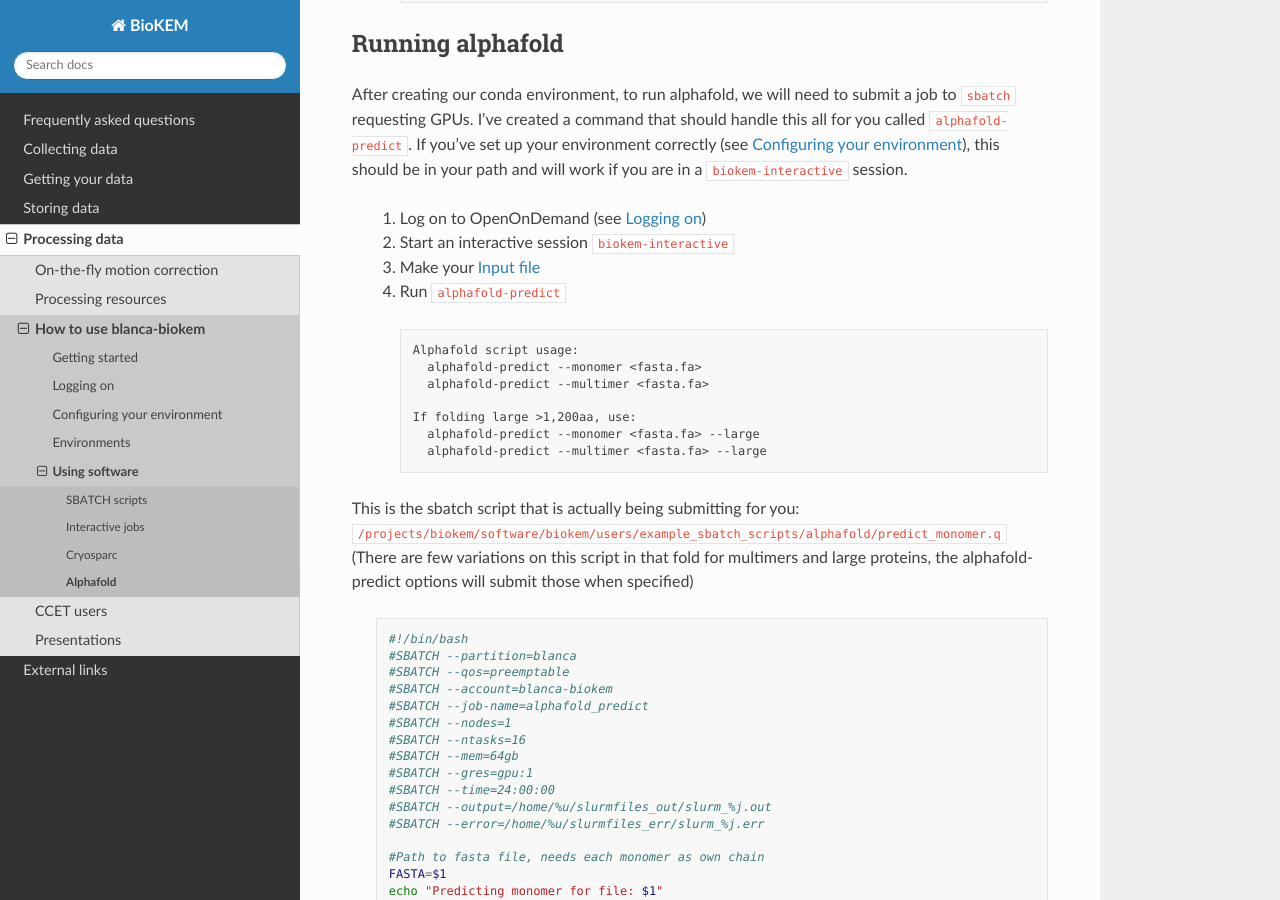
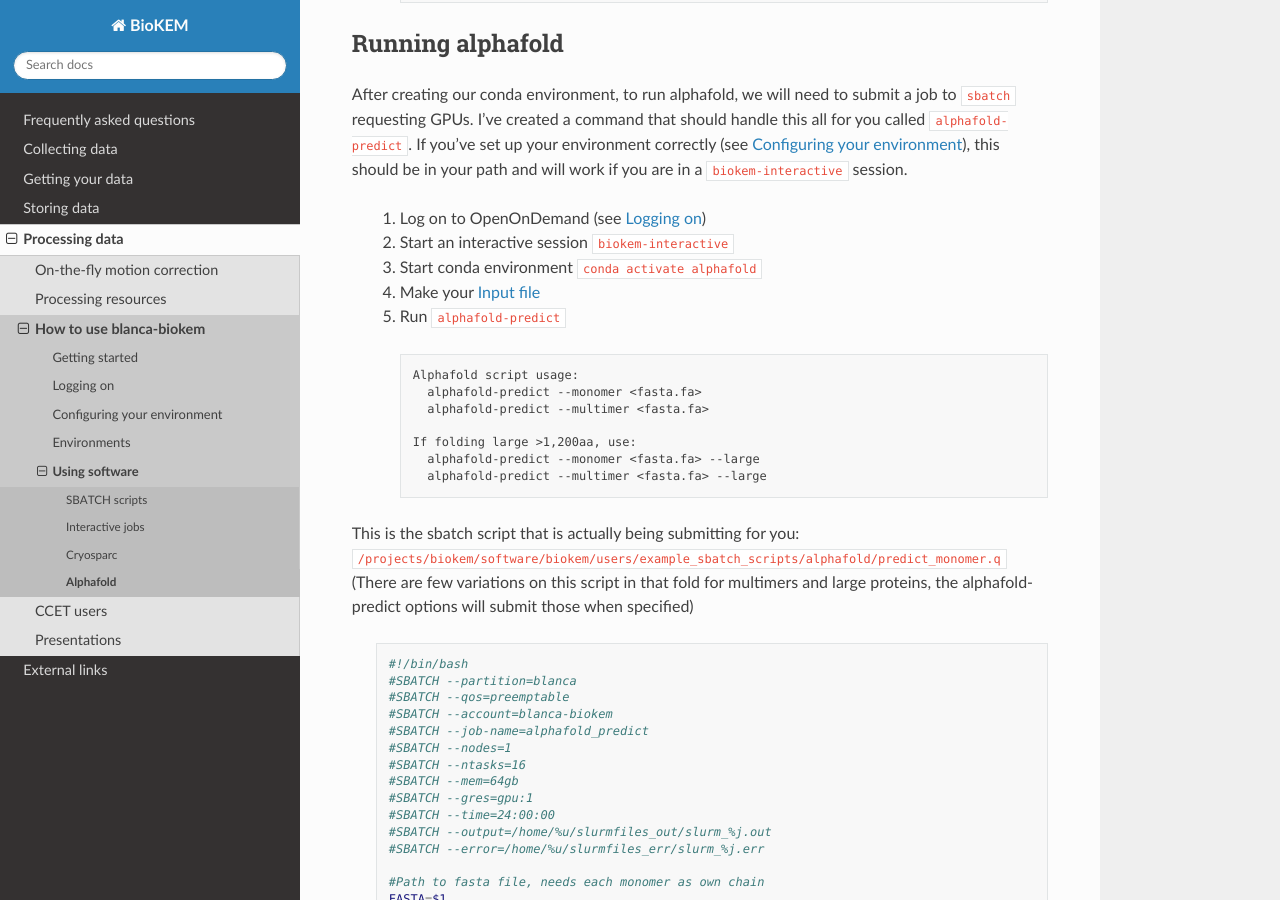
Before and after one commit to CU-BioKEM/user-guide, a Sphinx documentation site: the page built from docs/source/processing/using_software/alphafold.rst, in a window 1280 px wide and 900 px high, scrolled down 1759 px. Built offline with Sphinx 7.4.7 and the Read the Docs theme 2.0.0, drawn with Linux system fonts in a browser that asks for light colours.

Commit message:
updated alphafold

```diff
--- a/docs/source/processing/using_software/alphafold.rst
+++ b/docs/source/processing/using_software/alphafold.rst
@@ -95,6 +95,7 @@ all for you called ``alphafold-predict``. If you've set up your environment corr
 
   #. Log on to OpenOnDemand (see :doc:`../logging_on`)
   #. Start an interactive session ``biokem-interactive``
+  #. Start conda environment ``conda activate alphafold``
   #. Make your :ref:`Input file`
   #. Run ``alphafold-predict``
 
```
